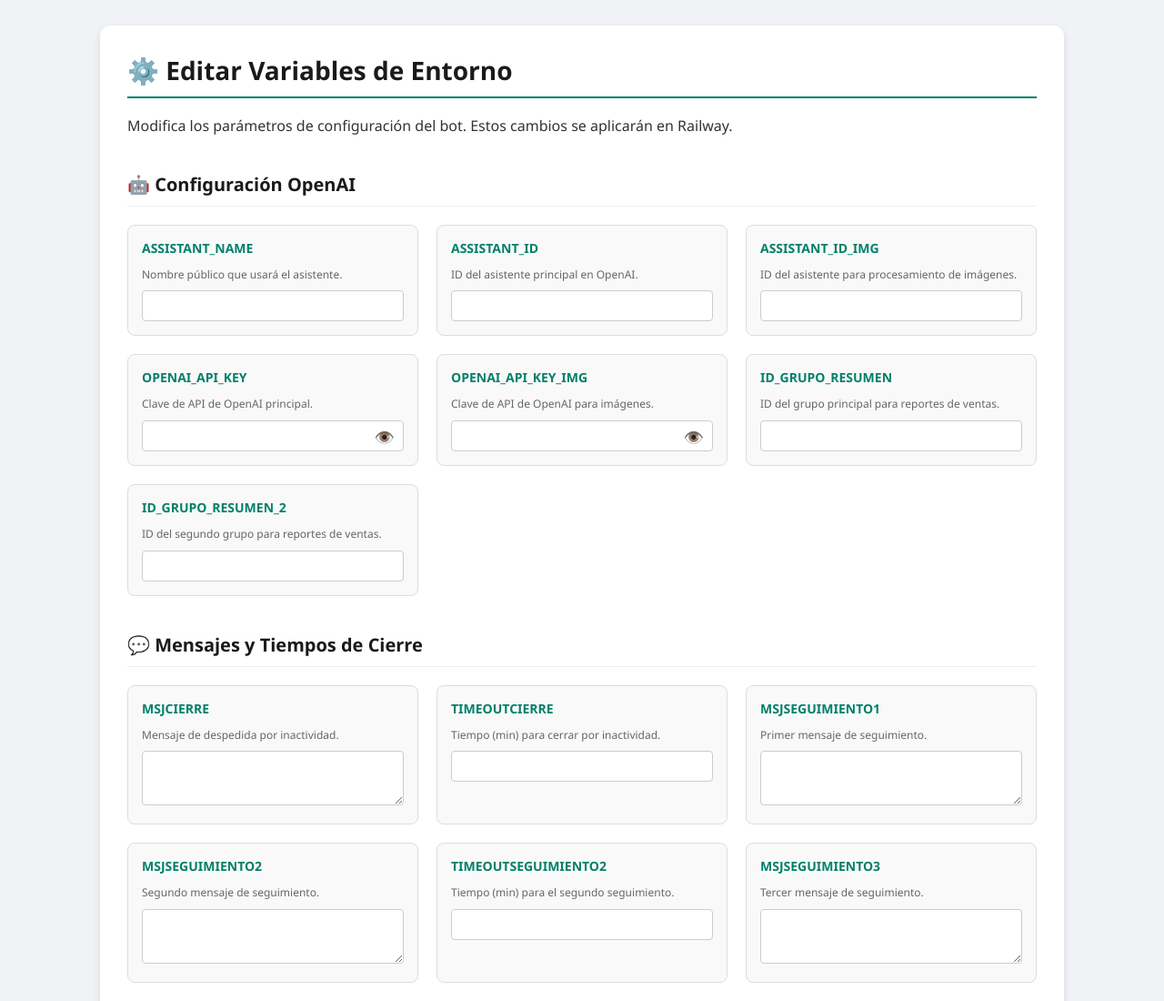
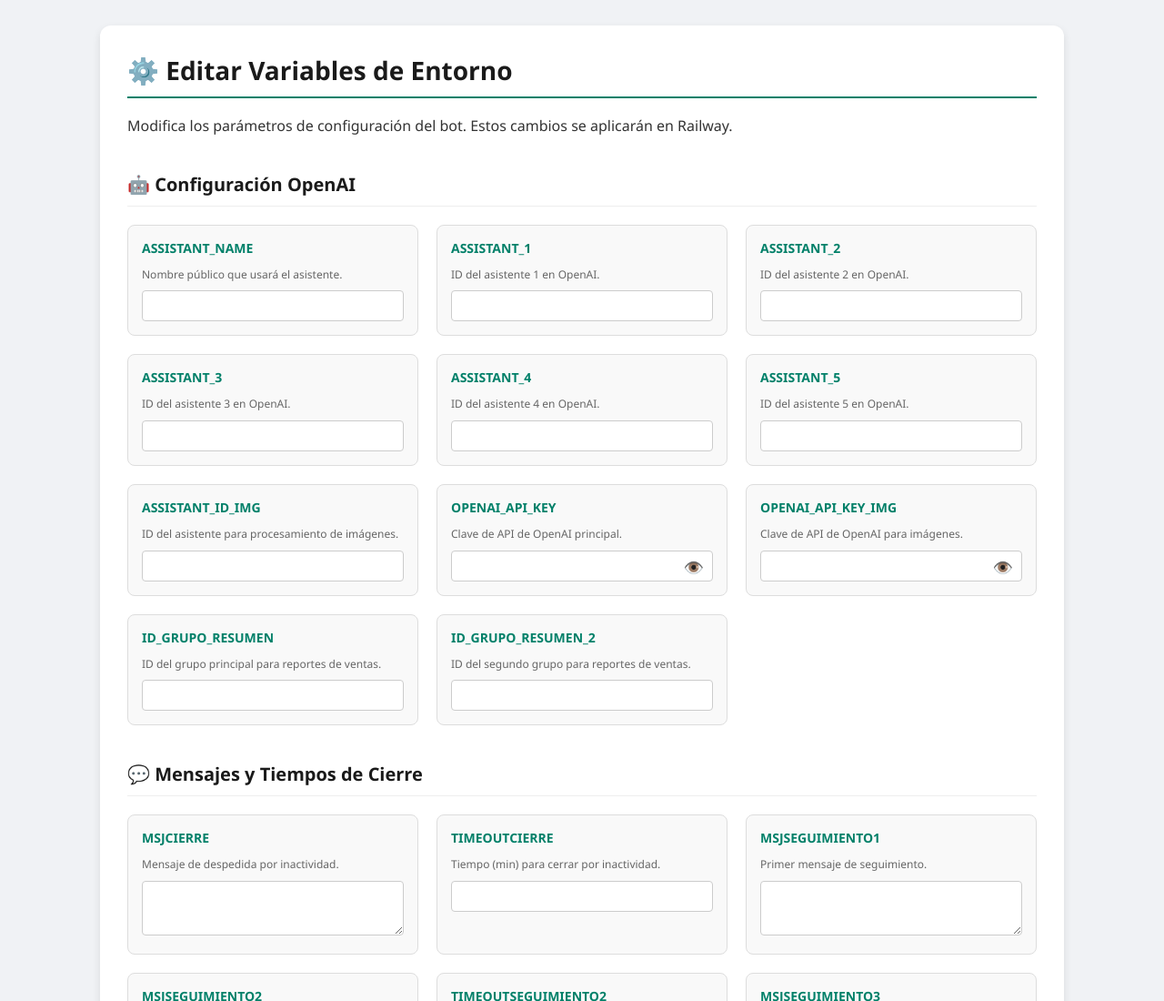
Before and after one commit to pereyrahugor/Bot-RailWay-MultiAgente, a website: page src/html/variables.html in a window 1280 px wide. Shown: the top 1100 px of the page at 91% size. Drawn offline with Linux system fonts and the light colour scheme; no server answers.

Commit message:
Support multiple assistant IDs in configuration
Replaces single ASSISTANT_ID with ASSISTANT_1 to ASSISTANT_5 in environment variables and HTML form. Updates AssistantResponseProcessor to use a generic assistantId parameter for improved flexibility with multiple assistants.

```diff
--- a/src/app.ts
+++ b/src/app.ts
@@ -41,8 +41,6 @@ const webChatManager = new WebChatManager();
 /** Puerto en el que se ejecutará el servidor (Railway usa 8080 por defecto) */
 const PORT = process.env.PORT || 8080;
 
-/** ID del asistente de OpenAI */
-//const ASSISTANT_ID = process.env.ASSISTANT_ID;
 const ID_GRUPO_RESUMEN = process.env.ID_GRUPO_WS ?? "";
 
 const userQueues = new Map();
@@ -501,7 +499,7 @@ const main = async () => {
                             // Fallback a process.env si falla la API
                             const vars = {};
                             const keys = [
-                                'ASSISTANT_NAME', 'ASSISTANT_ID', 'ASSISTANT_ID_IMG', 'OPENAI_API_KEY', 'OPENAI_API_KEY_IMG',
+                                'ASSISTANT_NAME', 'ASSISTANT_1', 'ASSISTANT_2', 'ASSISTANT_3', 'ASSISTANT_4', 'ASSISTANT_5', 'ASSISTANT_ID_IMG', 'OPENAI_API_KEY', 'OPENAI_API_KEY_IMG',
                                 'ID_GRUPO_RESUMEN', 'ID_GRUPO_RESUMEN_2', 'msjCierre', 'timeOutCierre',
                                 'msjSeguimiento1', 'msjSeguimiento2', 'timeOutSeguimiento2', 'msjSeguimiento3', 'timeOutSeguimiento3',
                                 'GOOGLE_CLIENT_EMAIL', 'GOOGLE_PRIVATE_KEY', 'GOOGLE_MAPS_API_KEY', 'GOOGLE_CALENDAR_ID',
--- a/src/html/variables.html
+++ b/src/html/variables.html
@@ -23,9 +23,29 @@
                     <input type="text" name="ASSISTANT_NAME" id="ASSISTANT_NAME">
                 </div>
                 <div class="variable-group">
-                    <h3>ASSISTANT_ID</h3>
-                    <p class="description">ID del asistente principal en OpenAI.</p>
-                    <input type="text" name="ASSISTANT_ID" id="ASSISTANT_ID">
+                    <h3>ASSISTANT_1</h3>
+                    <p class="description">ID del asistente 1 en OpenAI.</p>
+                    <input type="text" name="ASSISTANT_1" id="ASSISTANT_1">
+                </div>
+                <div class="variable-group">
+                    <h3>ASSISTANT_2</h3>
+                    <p class="description">ID del asistente 2 en OpenAI.</p>
+                    <input type="text" name="ASSISTANT_2" id="ASSISTANT_2">
+                </div>
+                <div class="variable-group">
+                    <h3>ASSISTANT_3</h3>
+                    <p class="description">ID del asistente 3 en OpenAI.</p>
+                    <input type="text" name="ASSISTANT_3" id="ASSISTANT_3">
+                </div>
+                <div class="variable-group">
+                    <h3>ASSISTANT_4</h3>
+                    <p class="description">ID del asistente 4 en OpenAI.</p>
+                    <input type="text" name="ASSISTANT_4" id="ASSISTANT_4">
+                </div>
+                <div class="variable-group">
+                    <h3>ASSISTANT_5</h3>
+                    <p class="description">ID del asistente 5 en OpenAI.</p>
+                    <input type="text" name="ASSISTANT_5" id="ASSISTANT_5">
                 </div>
                 <div class="variable-group">
                     <h3>ASSISTANT_ID_IMG</h3>
```
Also changed, not shown: src/utils/AssistantResponseProcessor.ts (+5 -5 lines).
